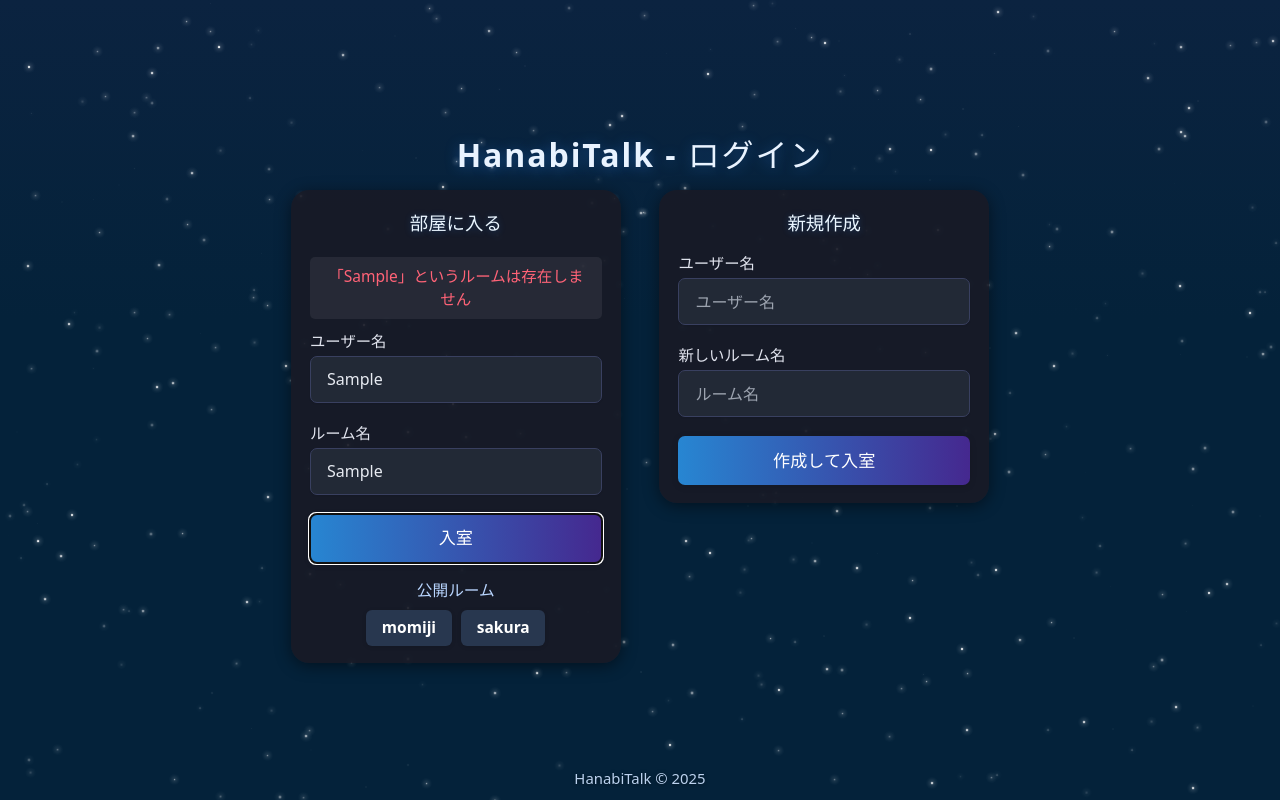
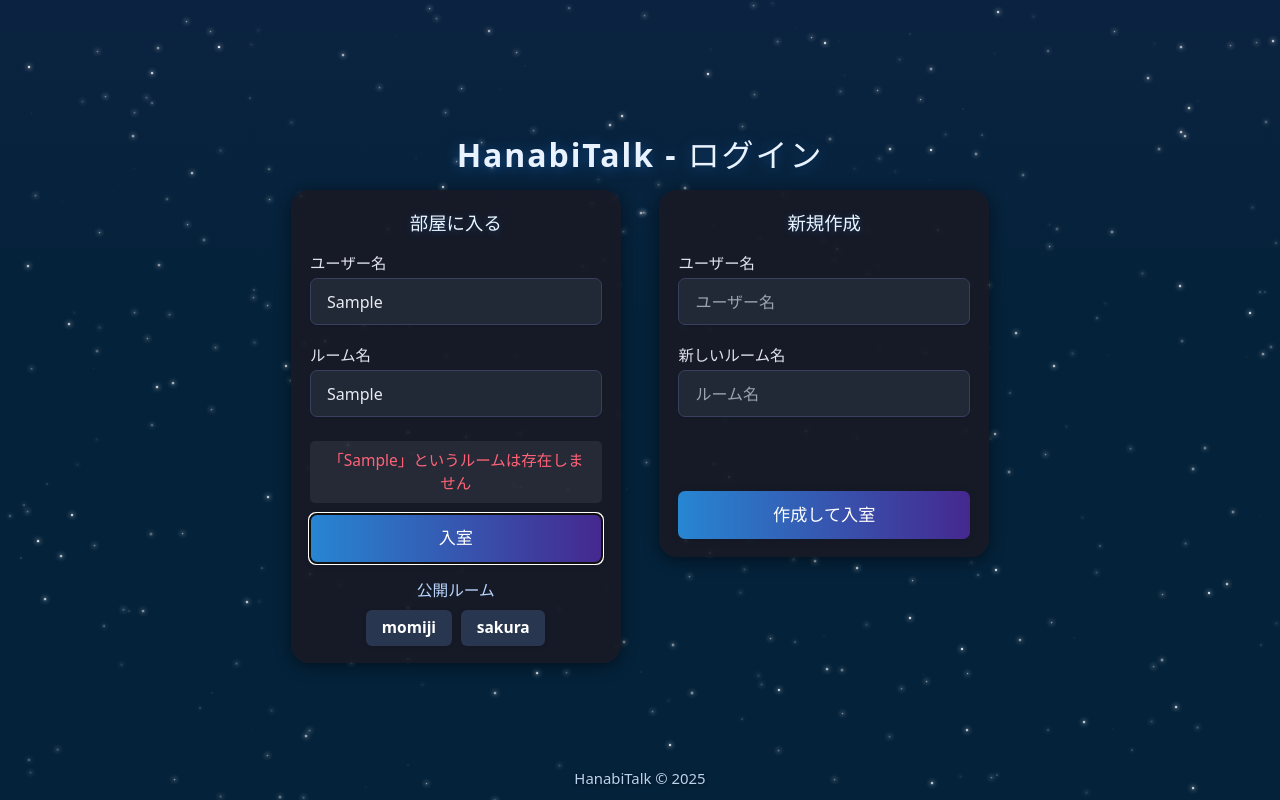
Before and after one commit to HiCoder-IE-hackathon-team5/HanabiTalk-front, a React (Vite) app: page /login in a window 1280 px wide. Both pictures are taken after typing "Sample", "Sample" into the empty fields and a click on the button "入室". Built offline with nearby package versions, Linux system fonts and the light colour scheme.

Commit message:
ログインページのエラーメッセージの位置の調整

```diff
--- a/src/components/CreateRoomForm.tsx
+++ b/src/components/CreateRoomForm.tsx
@@ -51,7 +51,7 @@ const buttonStyle: React.CSSProperties = {
   transition: "background 0.14s, box-shadow 0.12s, transform 0.07s",
 };
 
-const errorStyle: React.CSSProperties = {
+const errorStyleBase: React.CSSProperties = {
   color: "#ff6377",
   background: "#fff1",
   borderRadius: "5px",
@@ -61,6 +61,16 @@ const errorStyle: React.CSSProperties = {
   fontSize: "0.97em",
   textAlign: "center",
 };
+
+// エラーの出し入れで高さが変わらないように常に領域を確保
+const reservedErrorStyle = (visible: boolean): React.CSSProperties => ({
+  ...errorStyleBase,
+  minHeight: "2.2em",       // 1行分程度
+  opacity: visible ? 1 : 0, // 非表示時は透明化
+  transition: "opacity 120ms ease",
+  pointerEvents: "none",
+  whiteSpace: "pre-wrap",
+});
 
 const sectionHeaderStyle: React.CSSProperties = {
   color: "#eaf6ff",
@@ -84,16 +94,13 @@ const CreateRoomForm = () => {
       return;
     }
 
-    // 新規作成APIがある場合はここで呼ぶ
-    // await createRoom(roomName);
-
     try {
       const userId = await fetchUserId(userName);
       setCookie("user_name", userName);
       setCookie("room_name", roomName);
       setCookie("user_id", userId);
       navigate("/chat");
-    } catch (error) {
+    } catch {
       setError("ユーザーIDの取得に失敗しました");
     }
   };
@@ -101,7 +108,7 @@ const CreateRoomForm = () => {
   return (
     <form style={sectionStyle} onSubmit={handleCreate} autoComplete="off">
       <div style={sectionHeaderStyle}>新規作成</div>
-      {error && <div style={errorStyle}>{error}</div>}
+
       <label htmlFor="newUserName" style={labelStyle}>ユーザー名</label>
       <input
         id="newUserName"
@@ -113,8 +120,9 @@ const CreateRoomForm = () => {
         placeholder="ユーザー名"
         spellCheck={false}
         autoComplete="username"
-        autoFocus
+        // autoFocus は LoginPage 側のフォーカス制御と競合しないよう外しています
       />
+
       <label htmlFor="newRoomName" style={labelStyle}>新しいルーム名</label>
       <input
         id="newRoomName"
@@ -126,6 +134,12 @@ const CreateRoomForm = () => {
         placeholder="ルーム名"
         spellCheck={false}
       />
+
+      {/* 「ルーム名」と「作成して入室」の間にエラー（常時高さ確保） */}
+      <div style={reservedErrorStyle(Boolean(error))} aria-live="polite" role="status">
+        {error || "　"}
+      </div>
+
       <button type="submit" style={buttonStyle}>
         作成して入室
       </button>
--- a/src/components/EnterRoomForm.tsx
+++ b/src/components/EnterRoomForm.tsx
@@ -51,7 +51,7 @@ const buttonStyle: React.CSSProperties = {
   transition: "background 0.14s, box-shadow 0.12s, transform 0.07s",
 };
 
-const errorStyle: React.CSSProperties = {
+const errorStyleBase: React.CSSProperties = {
   color: "#ff6377",
   background: "#fff1",
   borderRadius: "5px",
@@ -61,6 +61,16 @@ const errorStyle: React.CSSProperties = {
   fontSize: "0.97em",
   textAlign: "center",
 };
+
+// エラーメッセージの出し入れで高さが変わらないように常に確保する領域
+const reservedErrorStyle = (visible: boolean): React.CSSProperties => ({
+  ...errorStyleBase,
+  minHeight: "2.2em",         // 1行分程度の高さを常時確保
+  opacity: visible ? 1 : 0,   // 非表示時は透明にするだけ
+  transition: "opacity 120ms ease",
+  pointerEvents: "none",
+  whiteSpace: "pre-wrap",
+});
 
 const sectionHeaderStyle: React.CSSProperties = {
   color: "#eaf6ff",
@@ -116,7 +126,9 @@ const EnterRoomForm = () => {
   return (
     <form style={sectionStyle} onSubmit={handleEnter} autoComplete="off">
       <div style={sectionHeaderStyle}>部屋に入る</div>
-      {error && <div style={errorStyle}>{error}</div>}
+
+      {/* 上部のレイアウトは動かしたくないので、ここにはエラーを置かない */}
+
       <label htmlFor="userName" style={labelStyle}>ユーザー名</label>
       <input
         id="userName"
@@ -129,6 +141,7 @@ const EnterRoomForm = () => {
         spellCheck={false}
         autoComplete="username"
       />
+
       <label htmlFor="roomName" style={labelStyle}>ルーム名</label>
       <input
         id="roomName"
@@ -141,9 +154,16 @@ const EnterRoomForm = () => {
         spellCheck={false}
         autoComplete="off"
       />
+
+      {/* 要望どおり「ルーム名」と「入室」の間にエラー表示（高さは常時確保） */}
+      <div style={reservedErrorStyle(Boolean(error))} aria-live="polite" role="status">
+        {error || "　"}
+      </div>
+
       <button type="submit" style={buttonStyle}>
         入室
       </button>
+
       {/* 公開ルーム一覧 */}
       <div style={{
         marginTop: "1em",
```
Also changed, not shown: 2 other files (tests, documents, lock files or other folders).
